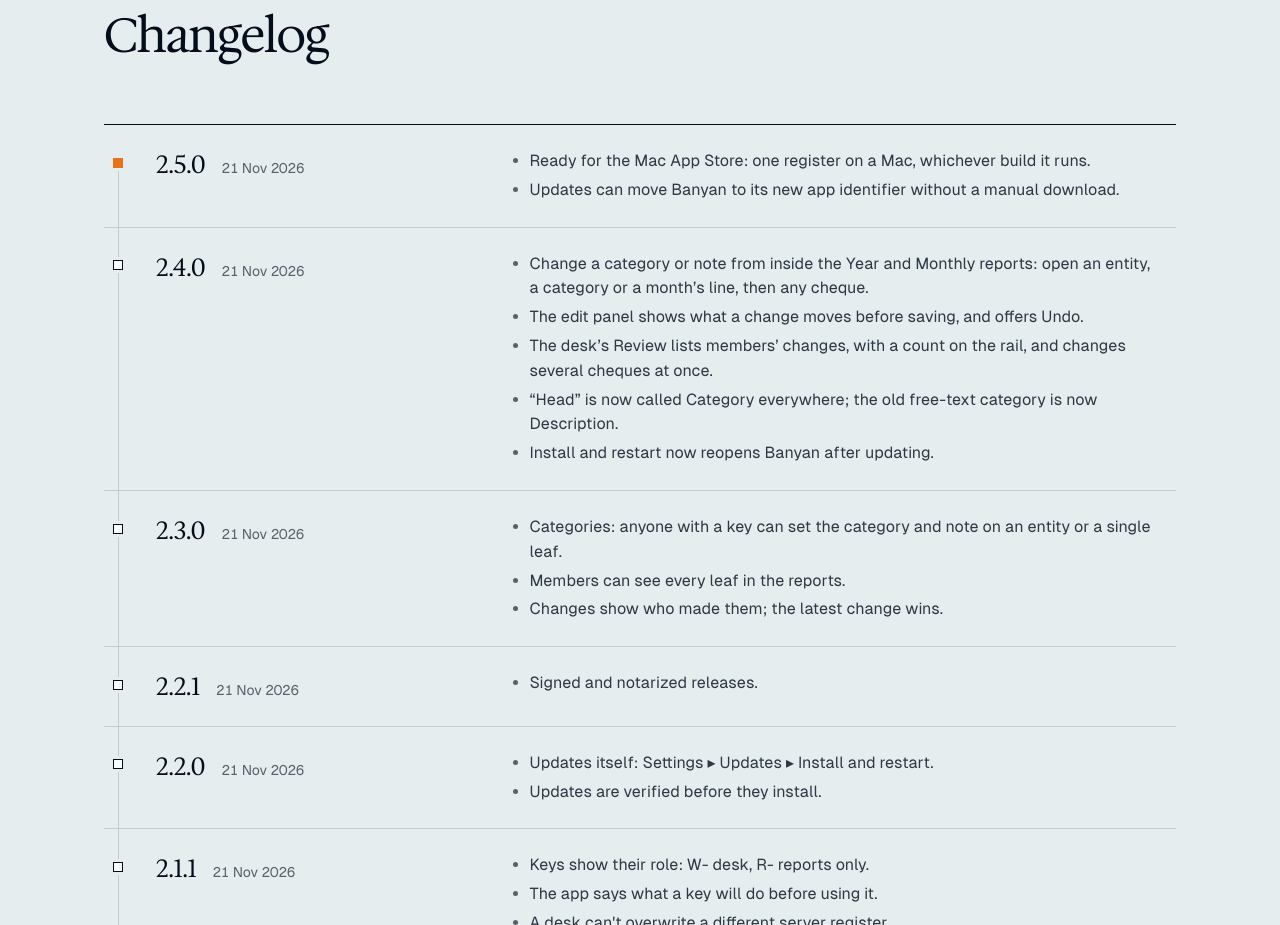
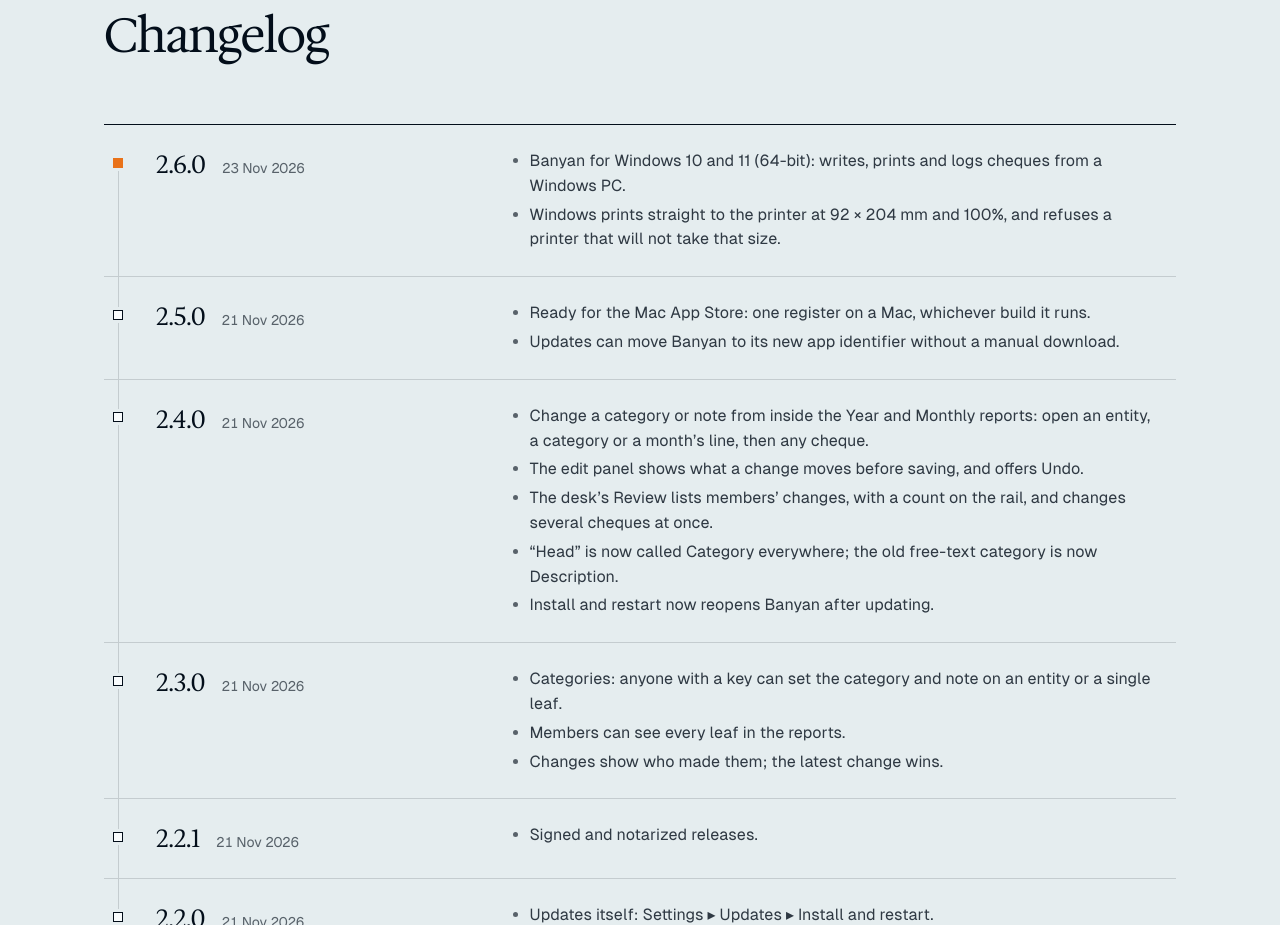
Before and after one commit to satiyap/banyan, a website built with Vite: page docs/index.html in a window 1280 px wide. Shown: the part 6300-7225 px from the top of the page. Built offline with nearby package versions, Linux system fonts and the light colour scheme.

Commit message:
Changelog for 2.6.0

```diff
--- a/docs/index.html
+++ b/docs/index.html
@@ -134,6 +134,13 @@
   <div class="container">
     <h2 class="head">Changelog</h2>
     <ol class="timeline">
+      <li>
+        <div class="when"><h3>2.6.0</h3><time datetime="2026-11-23">23 Nov 2026</time></div>
+        <ul>
+          <li>Banyan for Windows 10 and 11 (64-bit): writes, prints and logs cheques from a Windows PC.</li>
+          <li>Windows prints straight to the printer at 92 × 204 mm and 100%, and refuses a printer that will not take that size.</li>
+        </ul>
+      </li>
       <li>
         <div class="when"><h3>2.5.0</h3><time datetime="2026-11-21">21 Nov 2026</time></div>
         <ul>
```
Also changed, not shown: CHANGELOG.md.
